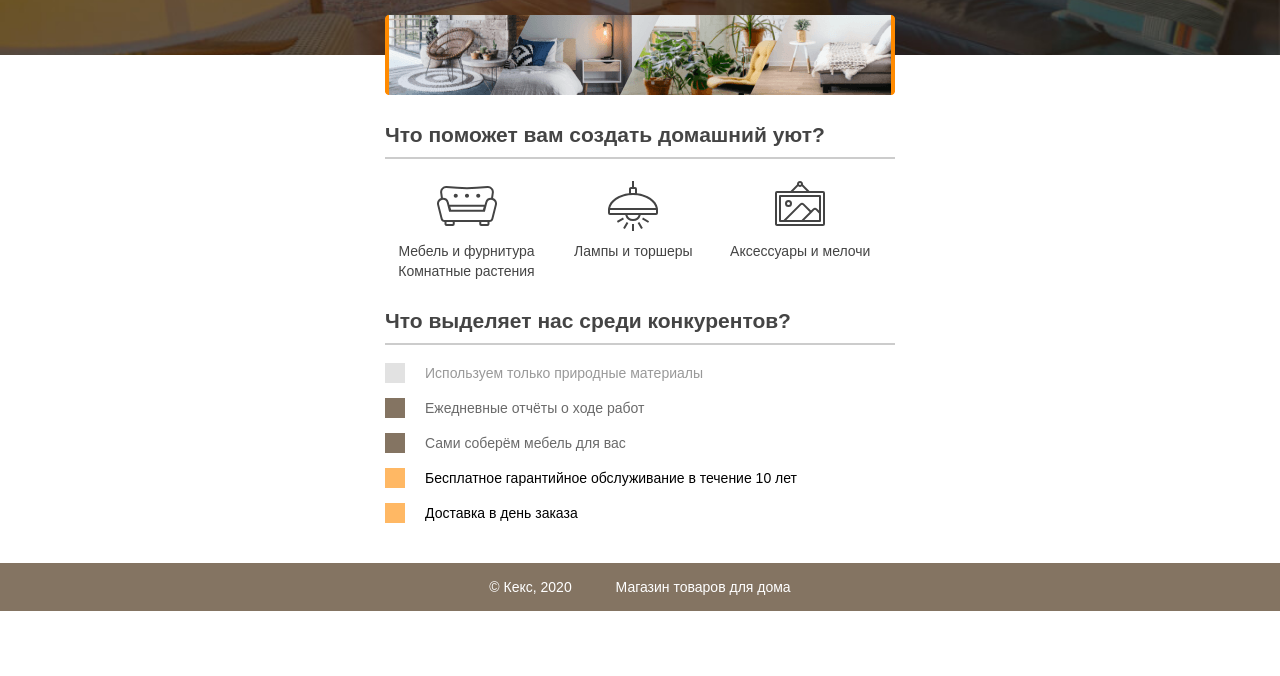
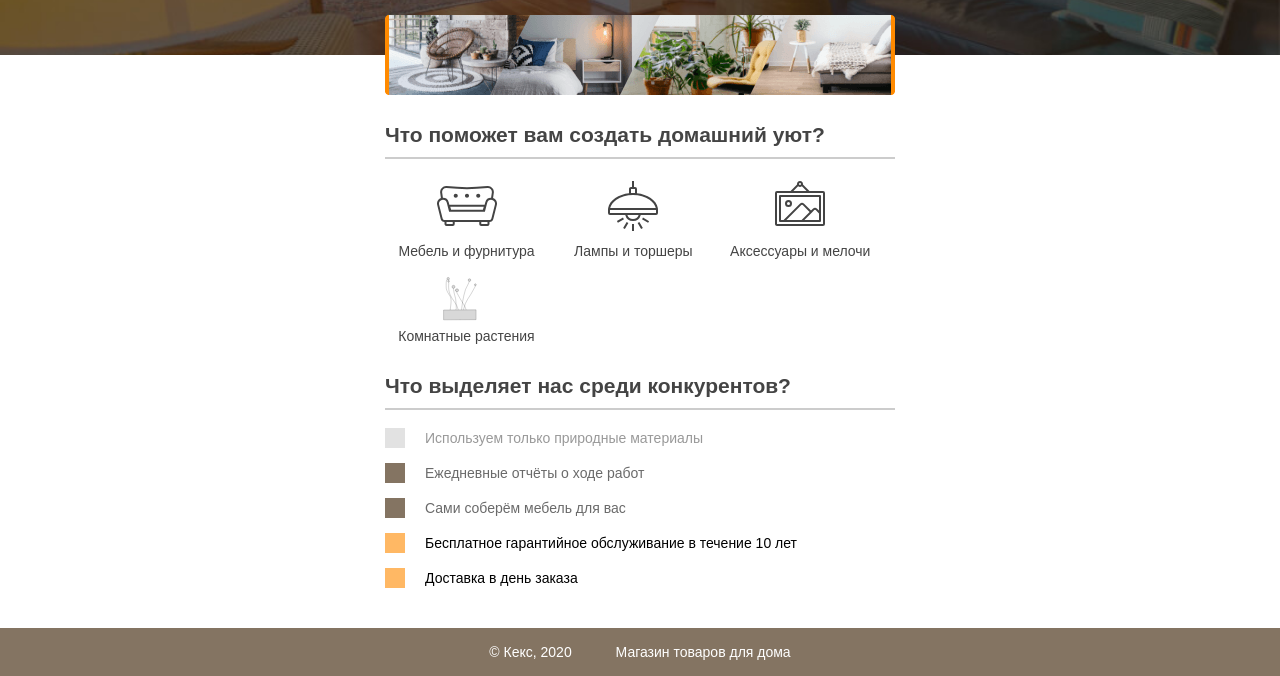
Before and after one commit to Dontseva/-, a plain HTML site: page index.html in a window 1280 px wide. Shown: the part 161-837 px from the top of the page. Before the commit the page ends 800 px from the top, so only its background shows below. Drawn offline with Linux system fonts and the light colour scheme.

Commit message:
Update style.css

```diff
--- a/style.css
+++ b/style.css
@@ -81,7 +81,9 @@ h2 {
   padding-top: 65px;
   background-image: url("img/accessories.svg");
 }
-
+.feature-flower {
+  padding-top: 65px;
+  background-image: url("img/flower.svg");}
 .advantages {
   width: 510px;
   margin: 0 auto 40px;
```
